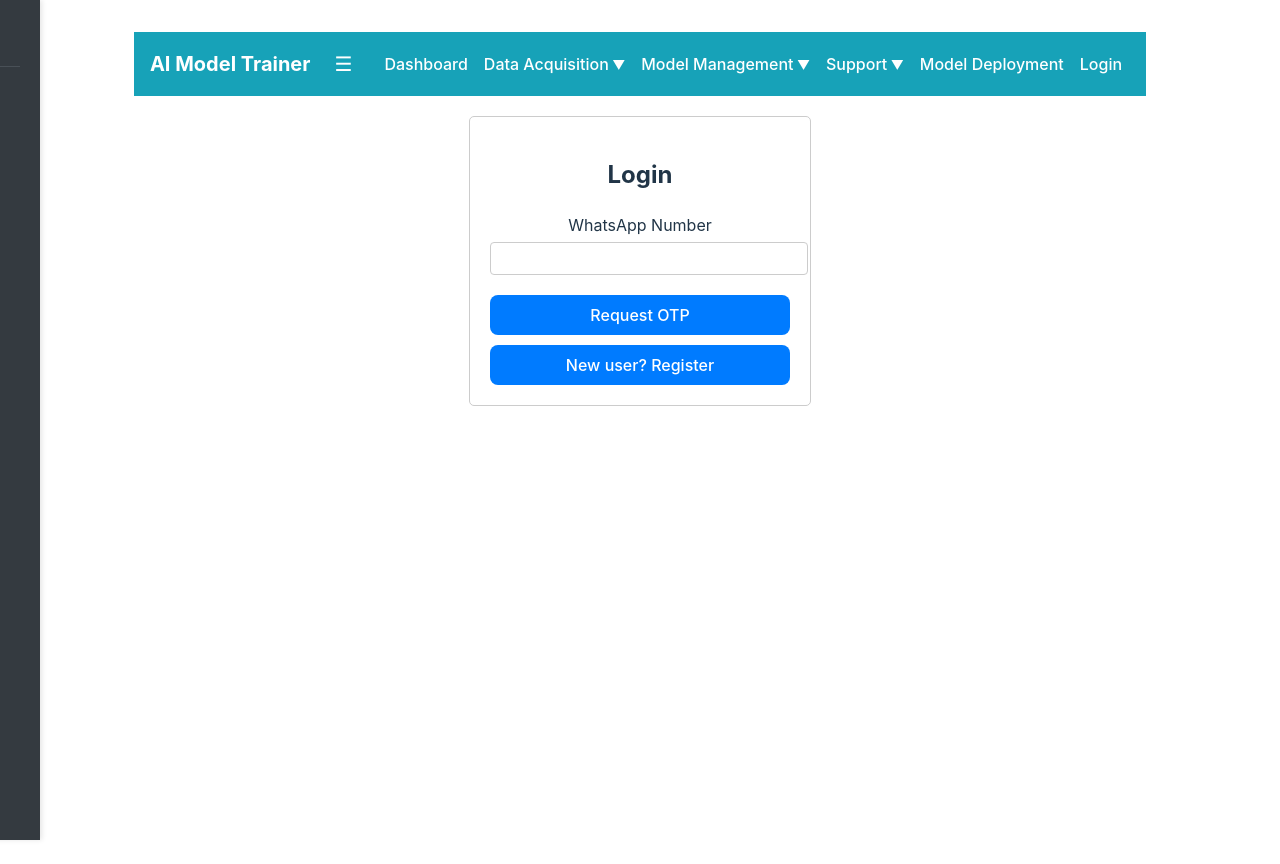
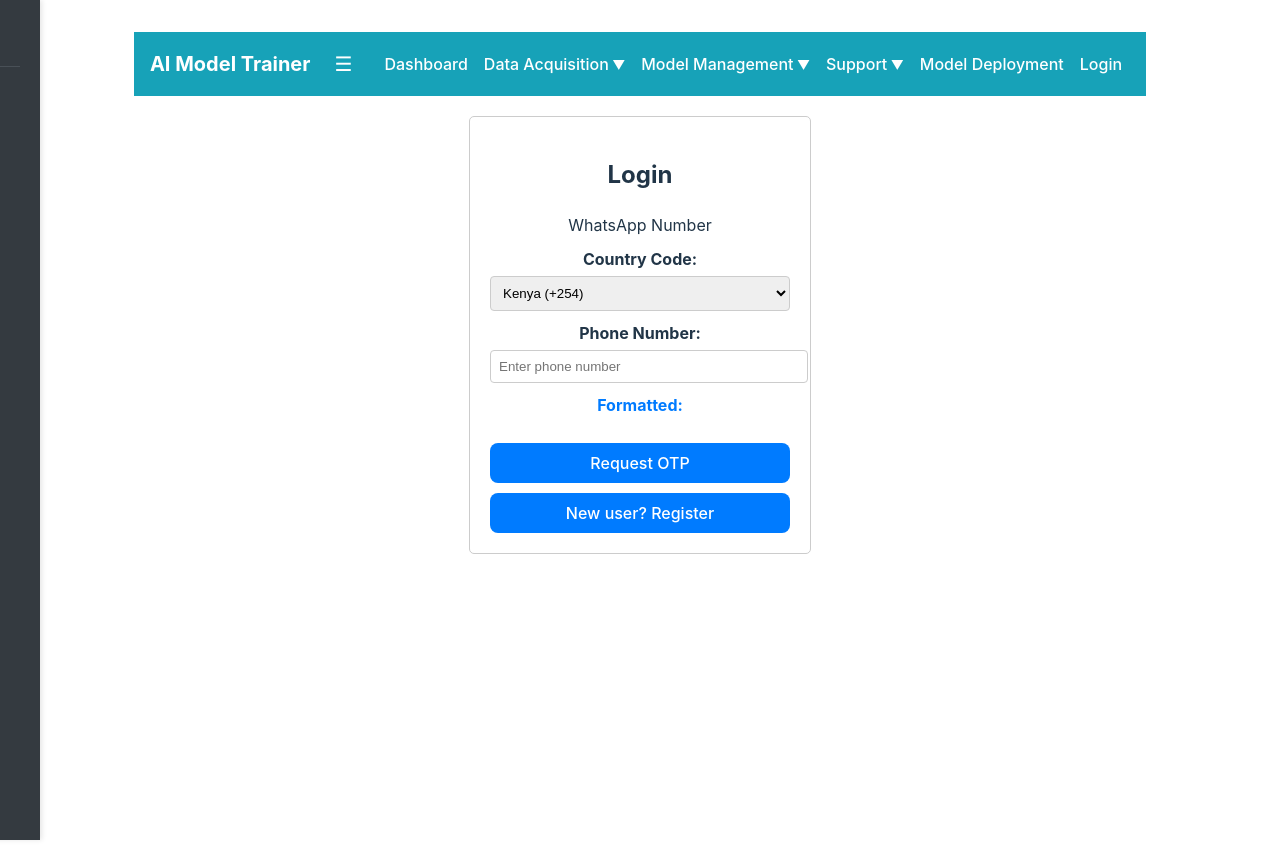
Before and after one commit to openchlai/aitrainer, a Vue app: page /login in a window 1280 px wide. Built offline with nearby package versions, Linux system fonts and the light colour scheme.

Commit message:
Update changes

```diff
--- a/package.json
+++ b/package.json
@@ -11,6 +11,7 @@
     "@tensorflow/tfjs": "^4.22.0",
     "axios": "^1.7.9",
     "chart.js": "^4.4.7",
+    "libphonenumber-js": "^1.11.20",
     "pinia": "^2.3.1",
     "vue": "^3.5.13",
     "vue-google-charts": "^1.1.0",
--- a/src/components/ChunkEvalScreen.vue
+++ b/src/components/ChunkEvalScreen.vue
@@ -63,7 +63,7 @@
 <script setup>
 import { ref, computed, watch, onMounted, nextTick } from 'vue'
 import { useRoute } from 'vue-router'
-import axios from 'axios'
+import apiClient from '@/utils/axios'
 
 // Pinia store
 import { useCaseStore } from '../stores/caseStore.js'
@@ -76,7 +76,7 @@ const caseStore = useCaseStore()
 const route = useRoute()
 
 // The base API if needed
-const API_BASE_URL = 'http://127.0.0.1:8000'
+// const API_BASE_URL = 'http://127.0.0.1:8000'
 
 // The current chunk index in the store’s list
 const currentIndex = ref(0)
@@ -176,7 +176,7 @@ async function saveEvaluation() {
     };
 
     try {
-        const resp = await axios.post(`${API_BASE_URL}/api/transcriptions/evaluate-chunk/${currentChunk.value.id}/`, payload);
+        const resp = await apiClient.post(`/transcriptions/evaluate-chunk/${currentChunk.value.id}/`, payload);
 
         // Handle the response
         if (resp.data.created) {
--- a/src/components/ChunkList.vue
+++ b/src/components/ChunkList.vue
@@ -54,9 +54,10 @@
 
 <script setup>
 import { ref, onMounted, computed, nextTick } from 'vue'
-import axios from 'axios'
+// import axios from 'axios'
 import { useCaseStore } from '../stores/caseStore.js'
-import { useRouter } from 'vue-router'
+    import { useRouter } from 'vue-router'
+import apiClient from '../utils/axios.js'
 
 const availablechunks = ref([])
 const totalChunks = computed(() => availablechunks.value.length)
@@ -77,7 +78,7 @@ onMounted(async () => {
 // Fetch statistics
 async function fetch_statistics() {
     try {
-        const response = await axios.get('http://127.0.0.1:8000/api/transcriptions/chunk-statistics/')
+        const response = await apiClient.get('/transcriptions/chunk-statistics/')
         statistics.value = response.data
     } catch (error) {
         console.error('Error fetching statistics:', error)
@@ -87,7 +88,7 @@ async function fetch_statistics() {
 // Function to fetch audio data
 async function fetchchunks() {
     try {
-        const response = await axios.get('http://127.0.0.1:8000/api/transcriptions/audio-chunks/')
+        const response = await apiClient.get('/transcriptions/audio-chunks/')
         availablechunks.value = response.data
         caseStore.setAudioList(availablechunks.value)
         errorMessage.value = ''  // Clear any previous error message
--- /dev/null
+++ b/src/components/PhoneFormatter.vue
@@ -0,0 +1,81 @@
+<template>
+    <div>
+        <label for="country">Country Code:</label>
+        <select v-model="countryCode">
+            <option value="US">United States (+1)</option>
+            <option value="KE">Kenya (+254)</option>
+            <option value="UG">Uganda (+256)</option>
+            <option value="TZ">Tanzania (+255)</option>
+            <option value="IN">India (+91)</option>
+        </select>
+
+        <label for="phone">Phone Number:</label>
+        <input type="text" v-model="phoneNumber" placeholder="Enter phone number" />
+
+        <p>Formatted: {{ formattedNumber }}</p>
+    </div>
+</template>
+
+<script>
+    import { ref, computed, watch } from "vue";
+    import { parsePhoneNumberFromString } from "libphonenumber-js";
+
+    export default {
+        props: {
+            modelValue: String // Enables v-model usage in parent
+        },
+        emits: ["update:modelValue", "phonenumber"], // Declare events
+        setup(props, { emit }) {
+            const countryCode = ref("KE"); // Default country
+            const phoneNumber = ref(props.modelValue || ""); // Sync with v-model
+
+            // Computed property to format phone number
+            const formattedNumber = computed(() => {
+                if (!phoneNumber.value) return "";
+
+                const phoneNumberObj = parsePhoneNumberFromString(phoneNumber.value, countryCode.value);
+
+                if (phoneNumberObj) {
+                    return `${phoneNumberObj.countryCallingCode}${phoneNumberObj.nationalNumber}`; // No "+"
+                }
+
+                return "Invalid number";
+            });
+
+            // Watch for changes and emit updates
+            watch([formattedNumber, countryCode], () => {
+                emit("update:modelValue", phoneNumber.value); // Sync v-model
+                emit("phonenumber", formattedNumber.value); // Emit formatted number
+            });
+
+            return {
+                countryCode,
+                phoneNumber,
+                formattedNumber,
+            };
+        },
+    };
+</script>
+
+<style scoped>
+    label {
+        display: block;
+        margin: 10px 0 5px;
+        font-weight: bold;
+    }
+
+    input,
+    select {
+        padding: 8px;
+        width: 100%;
+        max-width: 300px;
+        border: 1px solid #ccc;
+        border-radius: 4px;
+    }
+
+    p {
+        font-weight: bold;
+        margin-top: 10px;
+        color: #007bff;
+    }
+</style>
--- a/src/components/userAuth.vue
+++ b/src/components/userAuth.vue
@@ -5,12 +5,17 @@
         <form @submit.prevent="isRegister ? registerUser() : verifyOTP()">
             <div class="form-group">
                 <label for="whatsapp_number">WhatsApp Number</label>
-                <input type="text" v-model="whatsapp_number" required />
+                <PhoneFormatter v-model="whatsapp_number" @phonenumber="handleFormattedNumber" />
             </div>
 
             <div class="form-group" v-if="isRegister">
                 <label for="name">Name</label>
                 <input type="text" v-model="name" required />
+            </div>
+
+            <div class="form-group" v-if="isRegister">
+                <label for="password">Password</label>
+                <input type="password" v-model="password" required />
             </div>
 
             <div class="form-group" v-if="otpRequested">
@@ -33,21 +38,32 @@
     import { ref } from "vue";
     import { useRouter } from "vue-router";
     import apiClient from "@/utils/axios";
+    import PhoneFormatter from './PhoneFormatter.vue'
 
     export default {
+        components: {
+            PhoneFormatter
+        },
         setup() {
             const whatsapp_number = ref("");
             const name = ref("");
+            const password = ref("");
             const otp = ref("");
             const isRegister = ref(false);
             const otpRequested = ref(false);
             const router = useRouter();
+
+            const handleFormattedNumber = (formatted) => {
+                console.log("Formatted Number:", formatted);
+                whatsapp_number.value = formatted; // Ensure no "+"
+            };
 
             const toggleMode = () => {
                 isRegister.value = !isRegister.value;
                 otpRequested.value = false;
                 whatsapp_number.value = "";
                 name.value = "";
+                password.value = "";
                 otp.value = "";
             };
 
@@ -56,6 +72,7 @@
                     const response = await apiClient.post("/auth/register/", {
                         whatsapp_number: whatsapp_number.value,
                         name: name.value,
+                        password: password.value, // ✅ Fixed: Now sending password
                     });
                     alert(response.data.message);
                     isRegister.value = false;
@@ -99,12 +116,14 @@
             return {
                 whatsapp_number,
                 name,
+                password,
                 otp,
                 isRegister,
                 otpRequested,
                 toggleMode,
                 registerUser,
                 verifyOTP,
+                handleFormattedNumber,
             };
         },
     };
--- a/src/utils/axios.js
+++ b/src/utils/axios.js
@@ -60,9 +60,14 @@ const refreshToken = async () => {
 apiClient.interceptors.request.use(
     (config) => {
         const token = localStorage.getItem("access_token");
-        const isAuthRoute = config.url.includes("/login") || config.url.includes("/register");
 
-        if (token && !isAuthRoute) {
+        // List of endpoints that should NOT have Authorization headers
+        const publicEndpoints = ["/verify-otp", "/register", "/request-otp"];
+
+        // Check if the request URL contains any of the public endpoints
+        const isPublicEndpoint = publicEndpoints.some(endpoint => config.url.includes(endpoint));
+
+        if (token && !isPublicEndpoint) {
             config.headers.Authorization = `Bearer ${token}`;
         }
 
```
Also changed, not shown: 1 other file (tests, documents, lock files or other folders).
